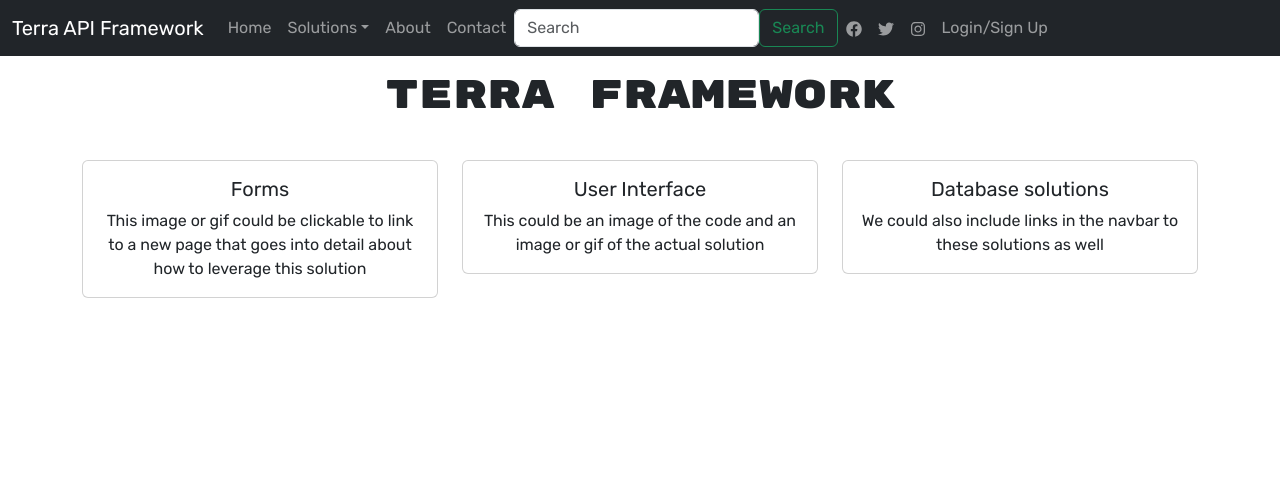
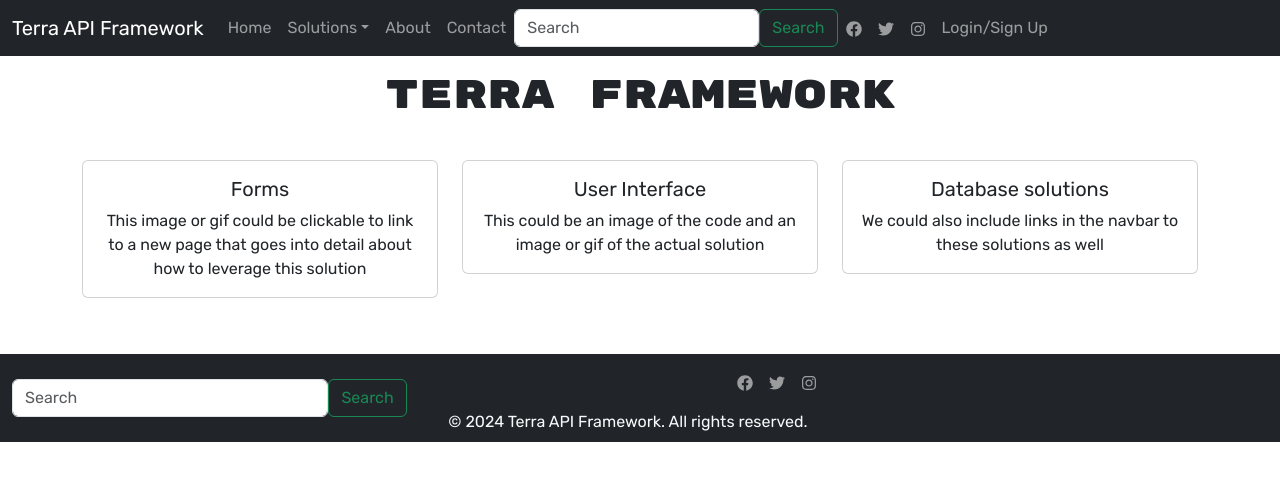
Before and after one commit to peteCodes4u/terra-framework, a React (Vite) app in the folder client/: page / in a window 1280 px wide. Shown: the top 480 px of the page. Built offline with nearby package versions, Linux system fonts and the light colour scheme.

Commit message:
Updated the simple footer component. I just needed to work on the sizing and position of the footer. The React Icon's shoud be directly above the copyright and the search bar should be to the far right or far left.

```diff
--- a/client/src/App.jsx
+++ b/client/src/App.jsx
@@ -2,12 +2,14 @@ import "./App.css";
 import { Outlet } from "react-router-dom";
 
 import Navbar from "./components/Navbar2";
+import Footer from "./components/Footer";
 
 function App() {
   return (
     <>
       <Navbar />
       <Outlet />
+      <Footer />
     </>
   );
 }
--- /dev/null
+++ b/client/src/components/Footer/index.jsx
@@ -0,0 +1,59 @@
+import { useState } from "react";
+import { Link } from "react-router-dom";
+import {
+  Container,
+  Navbar,
+  Nav,
+  Form,
+  FormControl,
+  Row,
+  Col,
+  Button,
+} from "react-bootstrap";
+// React icons that display social media icons and links
+import { FaFacebook, FaTwitter, FaInstagram } from "react-icons/fa";
+
+import React from "react";
+
+const AppFooter = () => {
+  return (
+    <Navbar bg="dark" variant="dark" className="mt-4">
+      <Container fluid>
+        <Row className="w-100 align-items-center">
+          <Col xs={12} md={4} className="mb-3 mb-md-0">
+            <Form className="d-flex">
+              <FormControl
+                type="search"
+                placeholder="Search"
+                className="mr-2"
+                aria-label="Search"
+              />
+              <Button variant="outline-success">Search</Button>
+            </Form>
+          </Col>
+          <Col xs={12} md={4} className="text-center text-md-right text-light">
+            <div className="mb-2">
+              <Nav className="d-flex justify-content-center justify-content-md-end">
+                <Nav.Link href="https://facebook.com" target="_blank">
+                  <FaFacebook />
+                </Nav.Link>
+                <Nav.Link href="https://twitter.com" target="_blank">
+                  <FaTwitter />
+                </Nav.Link>
+                <Nav.Link href="https://instagram.com" target="_blank">
+                  <FaInstagram />
+                </Nav.Link>
+              </Nav>
+            </div>
+            <div>
+              &copy; {new Date().getFullYear()} Terra API Framework. All rights
+              reserved.
+            </div>
+          </Col>
+        </Row>
+      </Container>
+    </Navbar>
+  );
+};
+
+export default AppFooter;
```
Also changed, not shown: client/src/components/Footer.jsx (deleted, +0 -19 lines).
